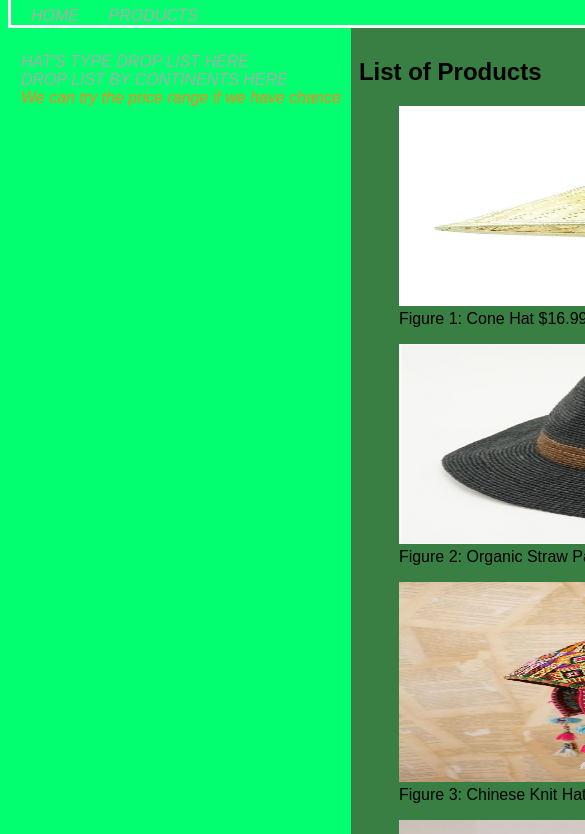
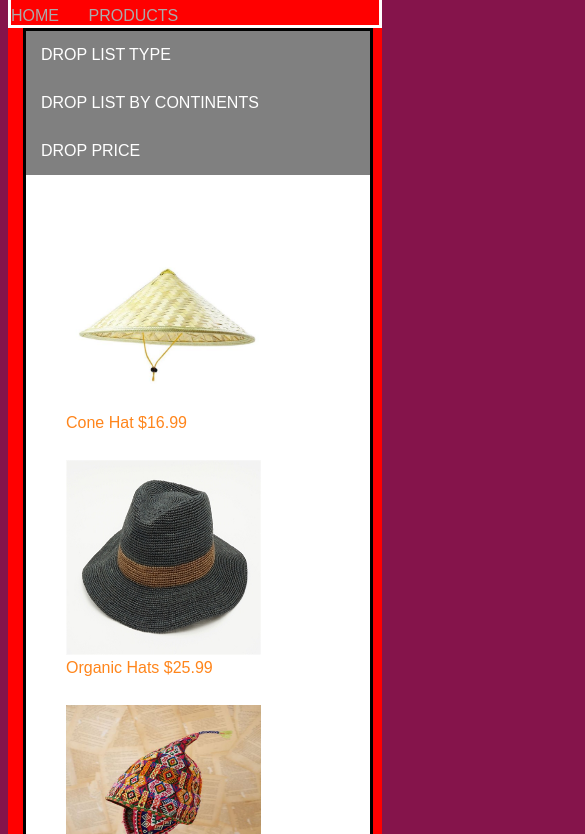
Before and after one commit to an543/Project-I-, a plain HTML site: page product.html in a window 390 px wide. Shown: the part 84-918 px from the top of the page, 585 px wide, since content can reach past the window. Drawn offline with Linux system fonts and the light colour scheme.

Commit message:
Add files via upload
Overall, completed the page based on the requirement. Just need to combine the JS drop list.

```diff
--- a/product.html
+++ b/product.html
@@ -7,68 +7,74 @@
 	<link rel="shortcut icon" href="icon.JPG" type="image/x-icon">
 </head>
 	<body>
-		<div id="wrapper1">
+		<div id="page">
 			<div id="header">
 				<h1 >3D HAT</h1>
-				<div id="pages">
-				<ol>
+
+
 					<a class="home" href="index.html">HOME</a>
 					<a class="product" href="product.html">PRODUCTS</a>
-				</ol>
-				</div>
-				<div id="leftCol">
-				<ol>  <!--Elizabelth, you can add some drop list here as the instruction has described. -->
-					<li><a>HAT'S TYPE DROP LIST HERE</a></li>
-					<li><a>DROP LIST BY CONTINENTS HERE </a></li>
-					<li>We can try the price range if we have chance</li>
-				</ol>
-				</div>
+
+
+
 			</div>
 
 
-			<div id="rightCol">  <!--This right colume, we can sort them nicely by using CSS, if we have more time, we can make each product has it's own page -->
-				<h2>List of Products</h2>
-					<div class="gallery">
-						<figure>
-						   <img src="images/Asia_hat/Asian_conehat.jpg" alt="Asian  Collection" width="200" height="200">
-						  <figcaption>Figure 1: Cone Hat $16.99</figcaption>
-						</figure>
-						<figure>
-						   <img src="images/Asia_hat/Organic_Raffia_Straw Panama Hats.jpg" alt="Organic_Raffia" width="200" height="200">
-						  <figcaption>Figure 2: Organic Straw Panama Hats $25.99</figcaption>
-						</figure>
-						<figure>
-						   <img src="images/Asia_hat/Traditional_Chinese_knithats.jpg" alt="Traditional_Chinese" width="200" height="200">
-						  <figcaption>Figure 3: Chinese Knit Hat $19.99</figcaption>
-						</figure>
-						<figure>
-						   <img src="images/Europe_hat/Couture_hat.jpg" alt="Couture_hat" width="200" height="200">
-						  <figcaption>Figure 4: Couture Hat $18.99 </figcaption>
-						</figure>
-						<figure>
-						   <img src="images/Europe_hat/MagicWool_hat.jpg" alt="MagicWool_hat" width="200" height="200">
-						  <figcaption>Figure 4: MagicWool Hat $28.99 </figcaption>
-						</figure>
-						<figure>
-						   <img src="images/Europe_hat/Traditional_hat.jpg" alt="Traditional_hat" width="200" height="200">
-						  <figcaption>Figure 4: Traditional Hat $21.99 </figcaption>
-						</figure>
+			<div id="product-container">
+				<aside class='drop-list'>  <!--Elizabelth, you can add some drop list here as the instruction has described. -->
+					<a>DROP LIST TYPE</a></li>
+					<a>DROP LIST BY CONTINENTS</a></li>
+					<a> DROP PRICE </a>
+				</aside>
 
 
-						<figure>
-						   <img src="images/NorthAmerica_hat/football_hat.jpg" alt="football_hat" width="200" height="200">
-						  <figcaption>Figure 4: Football Hat $23.99 </figcaption>
-						</figure>
+				<div id="content-product">  <!--This content-product, we can sort them nicely by using CSS, if we have more time, we can make each product has it's own page -->
 
-						<figure>
-						   <img src="images/NorthAmerica_hat/Mesh Leather Hat.jpg" alt="Mesh Leather Hat" width="200" height="200">
-						  <figcaption>Figure 4: Mesh Leather Hat $32.99 </figcaption>
-						</figure>
 
-						<figure>
-						   <img src="images/NorthAmerica_hat/Straw_hat.png" alt="Straw_hat" width="200" height="200">
-						  <figcaption>Figure 4: Straw Hat $28.99 </figcaption>
-						</figure>
+						<div class='hat'>
+						   <img src="images/Asia_hat/Asian_conehat.jpg" alt="Asian  Collection" >
+						  <figcaption> Cone Hat $16.99</figcaption>
+						</div>
+
+						<div class='hat'>
+						   <img src="images/Asia_hat/Organic_Raffia_Straw Panama Hats.jpg" alt="Organic_Raffia" >
+						  <figcaption>Organic Hats $25.99</figcaption>
+						</div>
+
+						<div class='hat'>
+						   <img src="images/Asia_hat/Traditional_Chinese_knithats.jpg" alt="Traditional_Chinese" >
+						  <figcaption>Chinese K-Hat $19.99</figcaption>
+						</div>
+
+						<div class='hat'>
+						   <img src="images/Europe_hat/Couture_hat.jpg" alt="Couture_hat">
+						  <figcaption>Couture Hat $18.99 </figcaption>
+						</div>
+
+						<div class='hat'>
+						   <img src="images/Europe_hat/MagicWool_hat.jpg" alt="MagicWool_hat" >
+						  <figcaption> Magic Hat $28.99 </figcaption>
+						</div>
+
+						<div class='hat'>
+						   <img src="images/Europe_hat/Traditional_hat.jpg" alt="Traditional_hat">
+						  <figcaption>Tradi Hat $21.99 </figcaption>
+						</div>
+
+						<div class='hat'>
+						   <img src="images/NorthAmerica_hat/football_hat.jpg" alt="football_hat" >
+						  <figcaption>Football Hat $23.99 </figcaption>
+						</div>
+
+						<div class='hat'>
+						   <img src="images/NorthAmerica_hat/Mesh Leather Hat.jpg" alt="Mesh Leather Hat" >
+						  <figcaption>Leather Hat $32.99 </figcaption>
+						</div>
+
+						<div class='hat'>
+						   <img src="images/NorthAmerica_hat/Straw_hat.png" alt="Straw_hat" >
+						  <figcaption>Straw Hat $28.99 </figcaption>
+						</div>
 
 
 				</div>
@@ -76,8 +82,8 @@
 
 
 			</div>
-			<div id ="footer">
-				<p>3D HAT INC.  </p>
+			<div id ="footer">  <!-- this main body has yellow border -->
+				<p>3D HAT INC. </p>
 				<p>Phone: 1-800-222-3333 </p>
 				<p>Address:323 Dr Martin Luther King Jr Blvd, Newark, NJ 07102   </p>
 
--- a/style.css
+++ b/style.css
@@ -1,4 +1,5 @@
-body { background-color:#85144B;
+html, body {
+		background-color:#85144B;
        color:#FF851B;
        font-family: Arial, Verdana, sans-serif;
 
@@ -17,55 +18,74 @@ h3	{	color:#121110;
 		font-weight: bold;
 
 		}
-ul	{	font-weight: bold;
-		padding : 10px 20px 10px 20px;
-		}
-ol	{	font-style: italic;
-		list-style-type: none;
-		display: inline;
-		padding: 20px;
-
-		}
-a 	{	text-decoration: none;
-		color: #AAAAAA;
-		}
-.home {
+.home, .product {
 	padding-right:25px;
 }
 p	{ font-size: 1em;
 		}
+a {
 
-
-#icon { border: 3px solid #FFD500;
-			padding: 10px 8px 10px 8px;
-			box-shadow: 5px 5px 5px #FFD500;
+		}
+#product-container{
+			width: 1024px;
+			margin: auto;
+			display: flex;
+			min-height: 100%;
+			background-color: white;
+}
+.drop-list{
+			flex: 0 0 150px;
+			min-height: 100%;
+			background-color: gray;
+}
+.drop-list a{
+	display: block;
+	padding: 15px;
+	text-align: center;
+	color: white;
+	font-family: sans-serif;
+	text-decoration: none;
+}
+.drop-list a:hover {
+	color: red;
+}
+#content-product {
+	flex: 1 1 auto;
+	margin: 10px;
+	padding: 5px;
+	display: flex;
+	flex-wrap: wrap;
+}
+#content-product .hat {
+	height: 195px;
+	flex: 0 0 195px;
+	border: 3px solid clear;
+	margin: 25px;
 }
 
 
-#wrapper1{
-			width : 80%;
-			min-width: 960px;
-			margin-left:auto;
-			margin-right:auto;
-			}
-#leftCol{	float: left;
-			margin: 10px;
+#header{border: solid white 3px;
+
+
 
 }
-#rightCol{ padding : 10px 8px 10px 8px;
-			margin-left: 155px;
-            background-color: #397F43;
-            color: #000000;
-			overflow: auto;
+#header img {display: flex;
+
+
 }
-#header { border: solid white 3px;
-
+#header a{display: inline;
+		text-decoration: none;
+		color: #AAAAAA;
 }
 #main{ 	padding : auto;
 		border: solid red 3px;
         background-color: #397F43;
         color: #000000;
 		overflow: auto;
+			}
+img {
+	height: 100%;
+	width:100%;
 }
 #footer { border: solid yellow 3px;
 		color: blue;
@@ -80,60 +100,95 @@ p	{ font-size: 1em;
 }
 /**********1366px wide - Large Desktop***********/
 @media only screen and (max-width: 1366px) {
-  body {
-    background-color: blue;
+#product-container {border: solid cyan 3px;
+		flex-direction: column;
+		width: 900px;
 	}
-  #main{ padding : auto;
-		border: solid red 3px;
-        background-color: #397F43;
-        color: #DDDDDD;
-		overflow: auto;
+.drop-list {
+		min-height: auto;
+		flex: 0 0 35px;
 	}
-	.active, img{ width: 100%}
+
+.drop-list a {
+		display: inline-block;
 	}
+
+
+
+
+
 /**********1024px wide - Small Desktop***********/
 @media only screen and (max-width: 1024px) {
   body {
     background-color: #001f3f;
   }
-  #main{ padding : auto;
-		border: solid red 3px;
-        background-color: #397F43;
-        color: #DDDDDD;
-		overflow: auto;
+
+.drop-list {
+		min-height: auto;
+		flex: 0 0 35px;
 	}
-	.active, img{ width: 100%}
+
+.drop-list a {
+		display: inline-block;
+	}
 }
 
 /**********768px wide - Tablet***********/
 @media only screen and (max-width: 768px) {
  body {
-    background-color: #FF4136;
+    background-color: yellow;
   }
-  #main{ padding : auto;
-		border: solid red 3px;
-        background-color: #397F43;
-        color: #AAAAAA;
-		overflow: auto;
+
+#product-container {border: solid purple 3px;
+		width: 758px;
 	}
-	.active, img{ width: 100%}
+
+.drop-list {
+		min-height: auto;
+		flex: 0 0 35px;
+	}
+
+.drop-list a {
+		display: inline-block;
+	}
+#footer p{
+	display: block;
+}
 }
 
 /**********411px wide - Phone***********/
 @media only screen and (max-width: 411px) {
 body {
-    background-color: #01FF70;
+    background-color: red;
   }
-  #main{ padding : auto;
-		border: solid red 3px;
-        background-color: #397F43;
-        color: #AAAAAA;
-		overflow: auto;
+
+
+#product-container {border: solid black 3px;
+		margin: 0 15px;
+		width: calc(100% - 30px);
 	}
-	.active, img{ width: 100%}
-#footer p{
-	text-decoration:none;
+
+#content-product {
+		width: calc(100% - 50px);
+
+	}
+
+#content-product .hat {
+
 
 
 	}
+.drop-list {
+		min-height: auto;
+		flex: 0 0 35px;
 	}
+
+.drop-list a {
+		display: inline-block;
+	}
+#footer p{
+	display: block;
+}
+
+
+}
```
Also changed, not shown: index.html (+6 -10 lines). Lines whose indentation alone changed are shown as unchanged.
